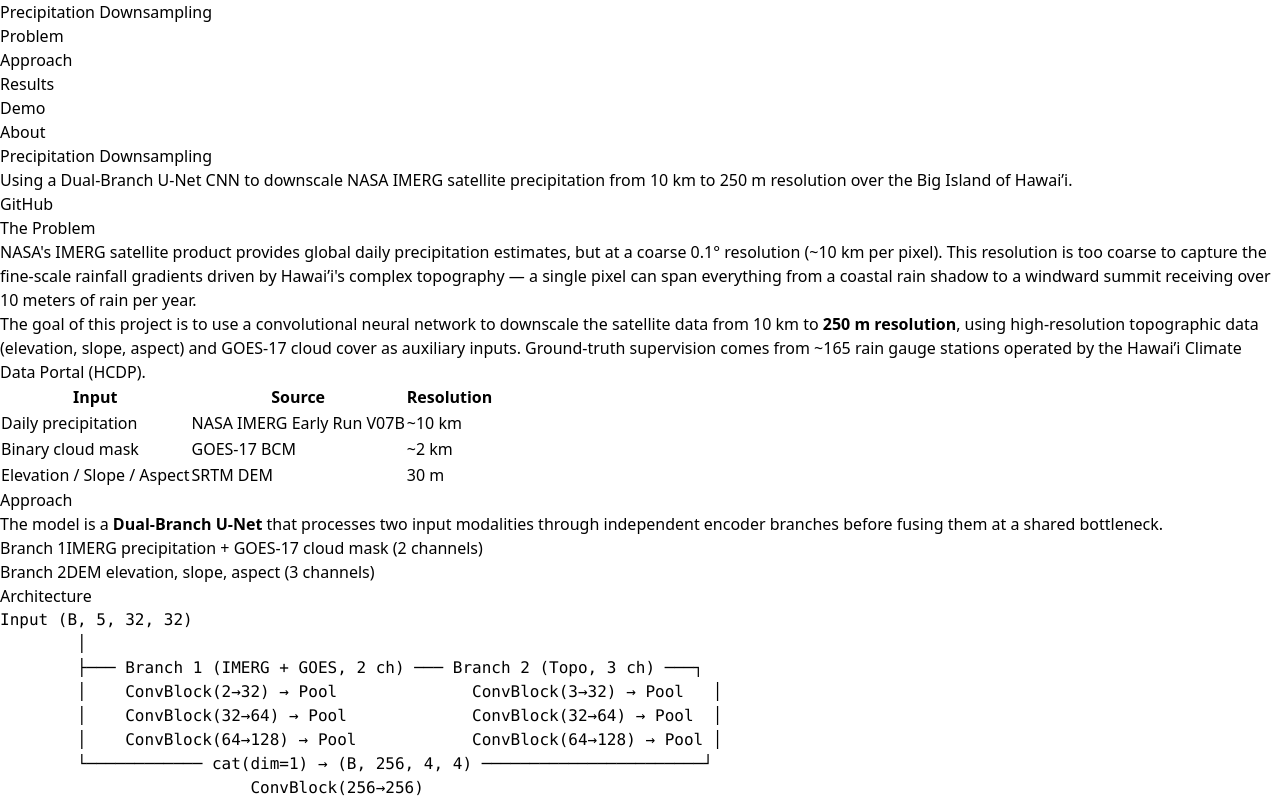
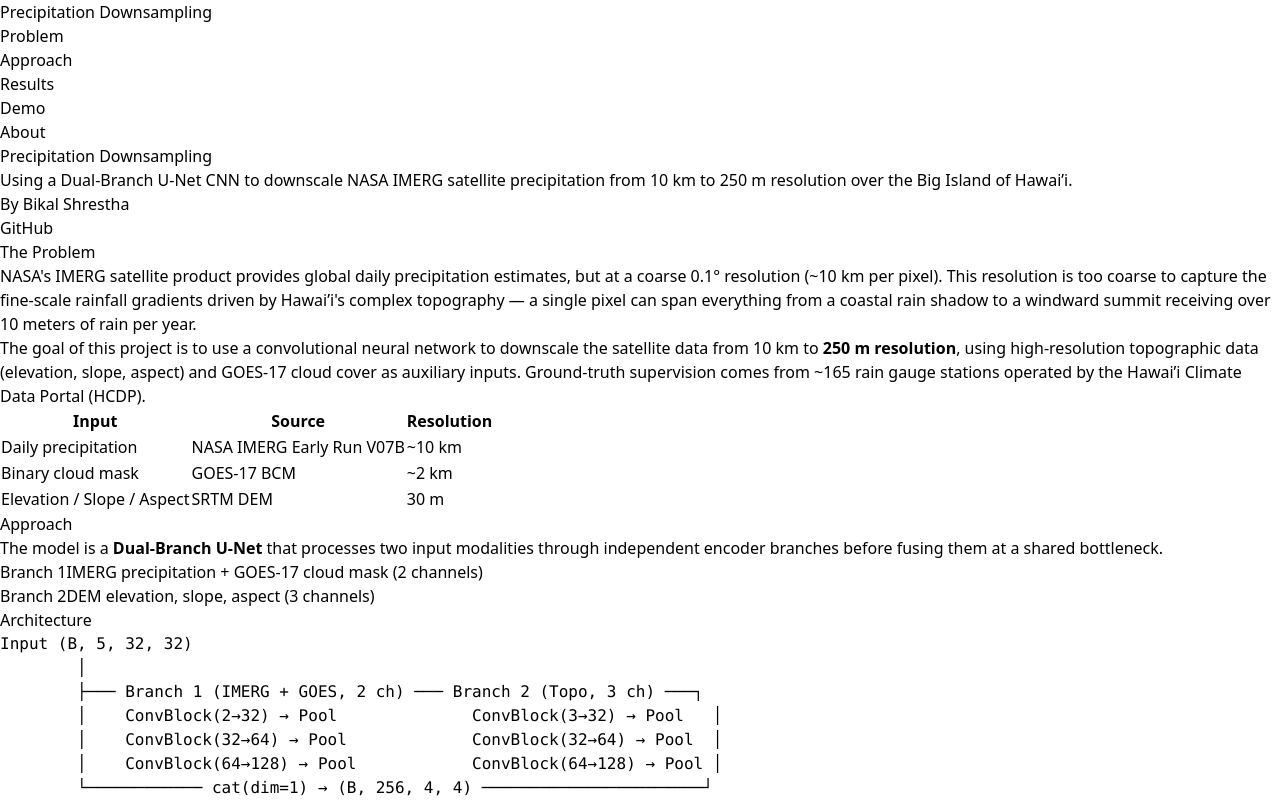
Before and after one commit to bikal3/dual-branch-unet-precip, a Next.js app in the folder website/: page / in a window 1280 px wide. Shown: the top 800 px of the page. Built offline with nearby package versions, Linux system fonts and the light colour scheme.

Commit message:
feat: add Bikal Shrestha author link in Hero section

```diff
--- a/website/components/Hero.tsx
+++ b/website/components/Hero.tsx
@@ -12,6 +12,17 @@
         precipitation from 10&nbsp;km to 250&nbsp;m resolution over the Big
         Island of Hawai&#700;i.
       </p>
+      <p className="mt-3 text-sm text-gray-400">
+        By{' '}
+        <a
+          href="https://bikal3.com.np/"
+          target="_blank"
+          rel="noopener noreferrer"
+          className="font-medium text-gray-200 hover:text-white hover:underline transition-colors"
+        >
+          Bikal Shrestha
+        </a>
+      </p>
       <div className="mt-8 flex gap-4">
         <a
           href="https://github.com/bikal3/dual-branch-unet-precip"
```
